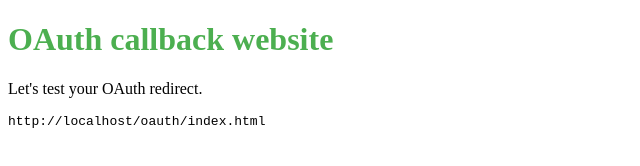
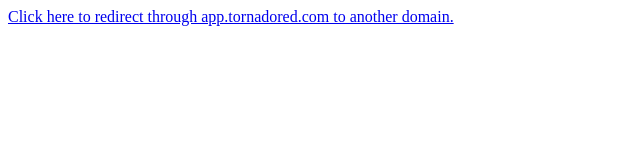
Before and after one commit to madmath/madmath.github.com, a plain HTML site: page oauth/index.html in a window 1280 px wide. Shown: the whole page, without its empty margins (0-640 px from the left). Drawn offline with Linux system fonts and the light colour scheme.

Commit message:
different test

```diff
--- a/oauth/index.html
+++ b/oauth/index.html
@@ -2,9 +2,10 @@
 <html lang="en">
 <head>
   <meta charset="utf-8">
+  <meta name="referrer" content="never">
   <meta name="viewport" content="width=device-width, initial-scale=1">
   <meta name="theme-color" content="#4CAF50">
-  <title>OAuth Callback URL</title>
+  <title>Cookie test</title>
   <style>
     h1, strong {
       color: #4CAF50;
@@ -15,17 +16,16 @@
   </style>
 </head>
 <body>
-  <div id="contents">
-    <h1>OAuth callback website</h1>
-    <p>Let's test your OAuth redirect.</p>
-
-  </div>
-  <pre id="msg"></pre>
-  <script type="text/javascript">
+  <a href="https://app.tornadored.com/cookies/setandredirect">Click here to redirect through app.tornadored.com to another domain.</a>
+  <!-- <script type="text/javascript">
+    var authorizationCode;
     window.addEventListener('DOMContentLoaded', (event) => {
-        document.getElementById('msg').appendChild(document.createTextNode(window.location));
+        var locPre = document.getElementById('loc');
+        locPre.appendChild(document.createTextNode("URL: " + window.location + "\n"));
+        var urlParams = new URLSearchParams(window.location.search);
+        authorizationCode = urlParams.get('code');
+        locPre.appendChild(document.createTextNode("Your Authorization Code: " + authorizationCode));
     });
-
-  </script>
+  </script> -->
 </body>
 </html>
```
Also changed, not shown: whatsup.html (+9 -1 lines).
